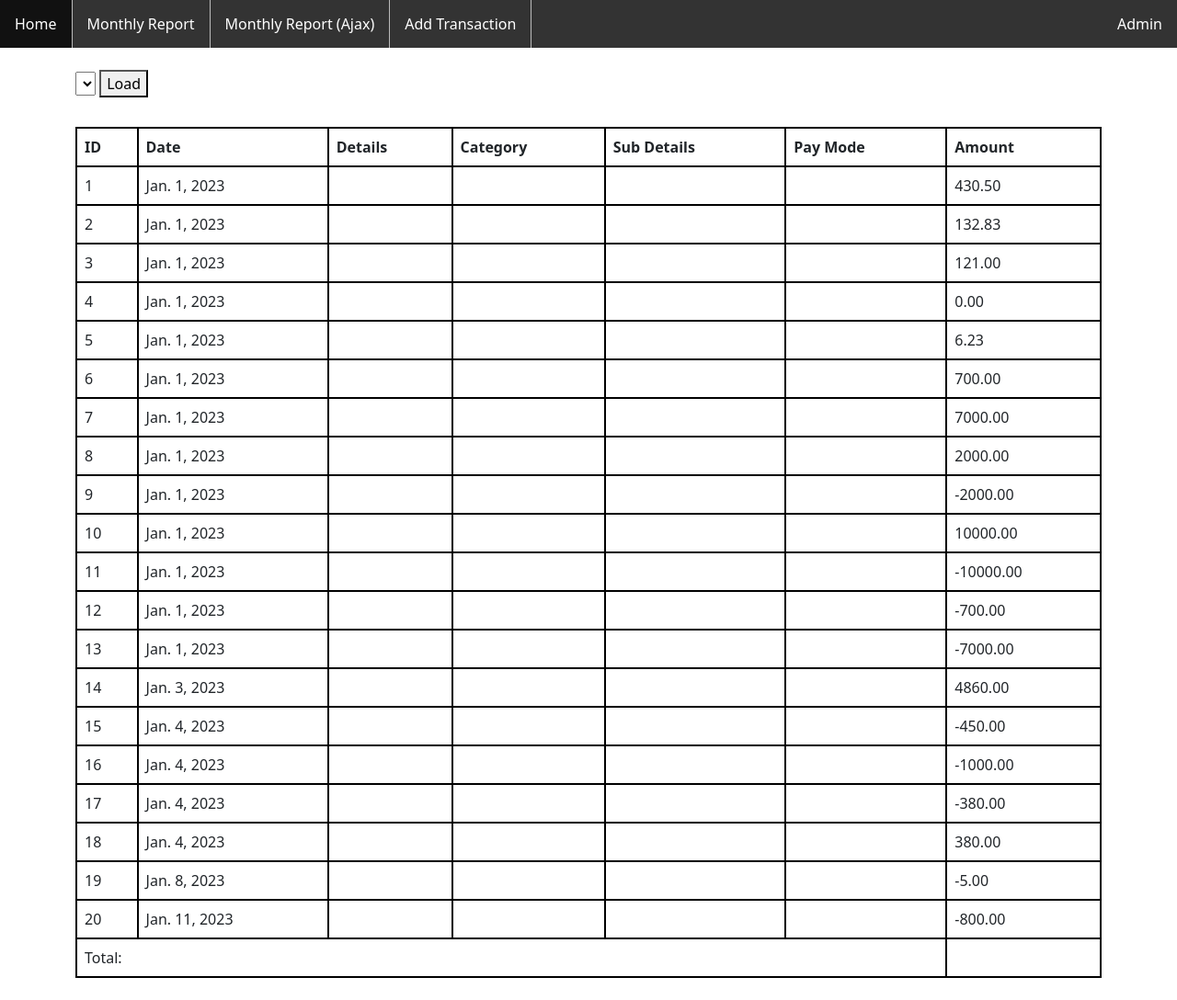
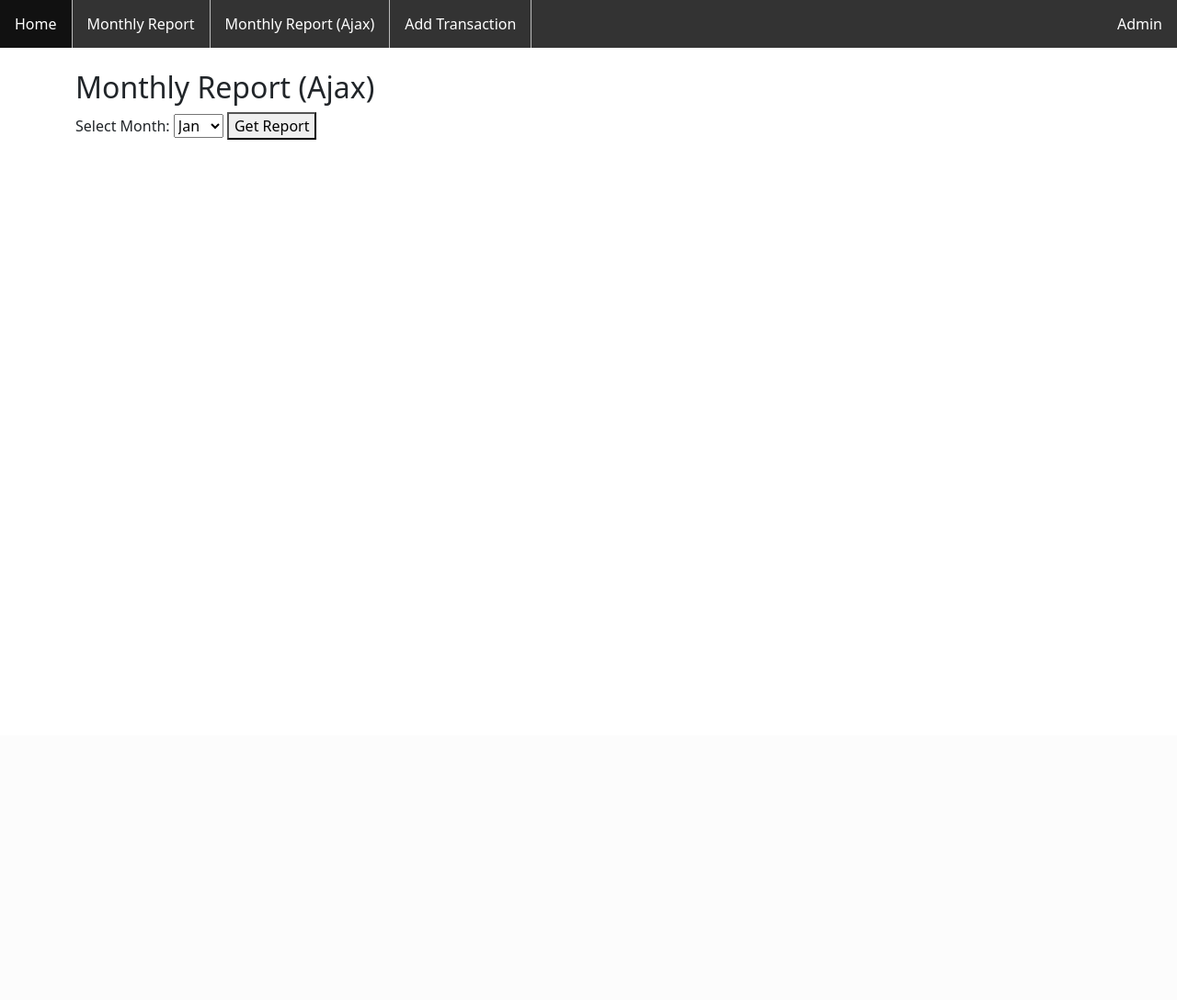
Before and after one commit to adiraijamal/Expenses, a Django app: template dailytrans/templates/report_monthly_ajax.html in a window 1280 px wide. Shown: the whole page at 92% size. After the commit the page ends 152 px from the top, so only its background shows below. Run offline with Django 4.2, Linux system fonts and the light colour scheme; the template is opened without the code that fills it: values that come from a table or form of the project are taken from there, others are empty; data comes from the database, SQL or seed files in the repository.

Commit message:
Expenses Altered

```diff
--- a/dailytrans/templates/navbar.html
+++ b/dailytrans/templates/navbar.html
@@ -1,26 +1,7 @@
 <ul>
     <li><a href="{% url 'dailytrans:index' %}" class="{% if request.path == '/' %}active{% endif %}">Home</a></li>
     <li><a href="{% url 'dailytrans:report_monthwise' %}">Monthly Report</a></li>
-    <li><a href="#" id="report-monthly-ajax-btn">Monthly Report (Ajax)</a></li>
+    <li><a href="{% url 'dailytrans:report_monthly_ajax' 1 %}" id="report-monthly-ajax-btn">Monthly Report (Ajax)</a></li>
     <li><a href="{% url 'dailytrans:add_trans' %}">Add Transaction</a></li>
     <li style="float:right"><a href="{% url 'admin:index' %}">Admin</a></li>
 </ul>
-<div id="report-monthly-ajax-container"></div>
-<script>
-  $(document).ready(function() {
-      $('#report-monthly-ajax-btn').click(function(event) {
-          event.preventDefault();
-          $.ajax({
-              url: "{% url 'dailytrans:report_monthly_ajax' month=0 %}".replace('0', $('#month-select').val()),
-              success: function(data) {
-                  var html = '<table><thead><tr><th>Date</th><th>Details</th><th>Category</th><th>Sub Details</th><th>Pay Mode</th><th>Amount</th></tr></thead><tbody>';
-                  $.each(data, function(index, transaction) {
-                      html += '<tr><td>' + transaction.date + '</td><td>' + transaction.details + '</td><td>' + transaction.category + '</td><td>' + transaction.sub_details + '</td><td>' + transaction.pay_mode + '</td><td>' + transaction.amount + '</td></tr>';
-                  });
-                  html += '</tbody></table><p>Total: ' + data.total + '</p>';
-                  $('#report-monthly-ajax-container').html(html);
-              }
-          });
-      });
-  });
-</script>
--- a/dailytrans/templates/report_monthly_ajax.html
+++ b/dailytrans/templates/report_monthly_ajax.html
@@ -1,95 +1,78 @@
 {% extends 'base.html' %}
 
 {% block content %}
+    <h2>Monthly Report (Ajax)</h2>
+    <label for="month-select">Select Month:</label>
+    <select id="month-select">
+        <option value="1">Jan</option>
+        <option value="2">Feb</option>
+        <option value="3">Mar</option>
+        <option value="4">Apr</option>
+        <option value="5">May</option>
+        <option value="6">Jun</option>
+        <option value="7">Jul</option>
+        <option value="8">Aug</option>
+        <option value="9">Sep</option>
+        <option value="10">Oct</option>
+        <option value="11">Nov</option>
+        <option value="12">Dec</option>
+    </select>
+    <button id="report-monthly-ajax-btn">Get Report</button>
 
-<body>
-<select id="report-monthly-month" name="month">
-  {% for month, month_name in MONTH_CHOICES %}
-    <option value="{{ month }}">{{ month_name }}</option>
-  {% endfor %}
-</select>
-    <button id="load-btn">Load</button>
-    <br><br>
-    <h3 id="total"></h3>
-    <table border="2" style="width: 100%; border-collapse: collapse;">
-        <thead>
-            <tr>
-                <th>ID</th>
-                <th>Date</th>
-                <th>Details</th>
-                <th>Category</th>
-                <th>Sub Details</th>
-                <th>Pay Mode</th>
-                <th>Amount</th>
-            </tr>
-        </thead>
-        <tbody id="table-body">
-          {% for transaction in transactions %}
-          <tr>
-              <td>{{ transaction.trans_id }}</td>
-              <td>{{ transaction.trans_date }}</td>
-              <td>{{ transaction.details }}</td>
-              <td>{{ transaction.category }}</td>
-              <td>{{ transaction.sub_details }}</td>
-              <td>{{ transaction.pay_mode }}</td>
-              <td>{{ transaction.trans_amount }}</td>
-          </tr>
-          {% endfor %}
-          <tr>
-              <td colspan="6">Total:</td>
-              <td>{{ total }}</td>
-          </tr>
+    <div id="report-monthly-ajax-container"></div>
 
-        </tbody>
-    </table>
-</body>
+    <script>
+      document.addEventListener('DOMContentLoaded', function() {
+        const monthSelect = document.querySelector('#month-select');
+        const reportContainer = document.querySelector('#report-monthly-ajax-container');
+        const getReportBtn = document.querySelector('#report-monthly-ajax-btn');
 
-<script>
-    document.getElementById('load-btn').addEventListener('click', function() {
-        var month = document.getElementById('month-select').value;
-        var xhr = new XMLHttpRequest();
-        xhr.open('GET', '/report_monthwise_data/' + month);
-        xhr.onload = function() {
-            var data = JSON.parse(xhr.responseText);
-            var tableBody = document.getElementById('table-body');
-            tableBody.innerHTML = '';
+        monthSelect.addEventListener('change', function() {
+          const selectedMonth = monthSelect.value;
+          fetch(`/report_monthwise_ajax/${selectedMonth}`)
+            .then(response => response.json())
+            .then(data => {
+              const transactions = data.transactions;
+              const total = data.total;
+              let tableHtml = '<table>';
+              tableHtml += '<thead><tr><th>Transaction ID</th><th>Date</th><th>Description</th><th>Amount</th></tr></thead>';
+              tableHtml += '<tbody>';
+              for (let i = 0; i < transactions.length; i++) {
+                tableHtml += `<tr><td>${transactions[i].trans_date}</td><td>${transactions[i].trans_type}</td><td>${transactions[i].trans_amount}</td></tr>`;
+              }
+              tableHtml += '</tbody>';
+              tableHtml += `<tfoot><tr><td colspan="3">Total</td><td>${total}</td></tr></tfoot>`;
+              tableHtml += '</table>';
+              reportContainer.innerHTML = tableHtml;
+            })
+            .catch(error => {
+              console.error('Error:', error);
+            });
+        });
 
-            for (var i = 0; i < data.length; i++) {
-                var row = document.createElement('tr');
-                var trans_id_cell = document.createElement('td');
-                trans_id_cell.innerHTML = data[i].trans_id;
-                row.appendChild(trans_id_cell);
-
-                var trans_date_cell = document.createElement('td');
-                trans_date_cell.innerHTML = data[i].trans_date;
-                row.appendChild(trans_date_cell);
-
-                var details_cell = document.createElement('td');
-                details_cell.innerHTML = data[i].details;
-                row.appendChild(details_cell);
-
-                var category_cell = document.createElement('td');
-                category_cell.innerHTML = data[i].category;
-                row.appendChild(category_cell);
-
-                var sub_details_cell = document.createElement('td');
-                sub_details_cell.innerHTML = data[i].sub_details;
-                row.appendChild(sub_details_cell);
-
-                var pay_mode_cell = document.createElement('td');
-                pay_mode_cell.innerHTML = data[i].pay_mode;
-                row.appendChild(pay_mode_cell);
-
-                var amount_cell = document.createElement('td');
-                amount_cell.innerHTML = data[i].trans_amount;
-                row.appendChild(amount_cell);
-
-                tableBody.appendChild(row);
-            }
-            document.getElementById('total').innerHTML = 'Total: ' + data.total;
-        };
-        xhr.send();
-    });
+        getReportBtn.addEventListener('click', function() {
+          const selectedMonth = monthSelect.value;
+          fetch(`/report_monthwise_ajax/${selectedMonth}`)
+            .then(response => response.json())
+            .then(data => {
+              const transactions = data.transactions;
+              const total = data.total;
+              let tableHtml = '<table>';
+              tableHtml += '<thead><tr><th>Transaction ID</th><th>Date</th><th>Description</th><th>Amount</th></tr></thead>';
+              tableHtml += '<tbody>';
+              for (let i = 0; i < transactions.length; i++) {
+                tableHtml += `<tr><td>${transactions[i].id}</td><td>${transactions[i].trans_date}</td><td>${transactions[i].trans_desc}</td><td>${transactions[i].trans_amount}</td></tr>`;
+              }
+              tableHtml += '</tbody>';
+              tableHtml += `<tfoot><tr><td colspan="3">Total</td><td>${total}</td></tr></tfoot>`;
+              tableHtml += '</table>';
+              reportContainer.innerHTML = tableHtml;
+            })
+            .catch(error => {
+              console.error('Error:', error);
+            });
+        });
+      });
 </script>
 
 {% endblock %}
```
Also changed, not shown: dailytrans/templates/report_monthly.html (added, +86 -0 lines), dailytrans/views/report_monthly.py (added, +7 -0 lines), dailytrans/views/report_monthly_ajax.py (+6 -18 lines).
